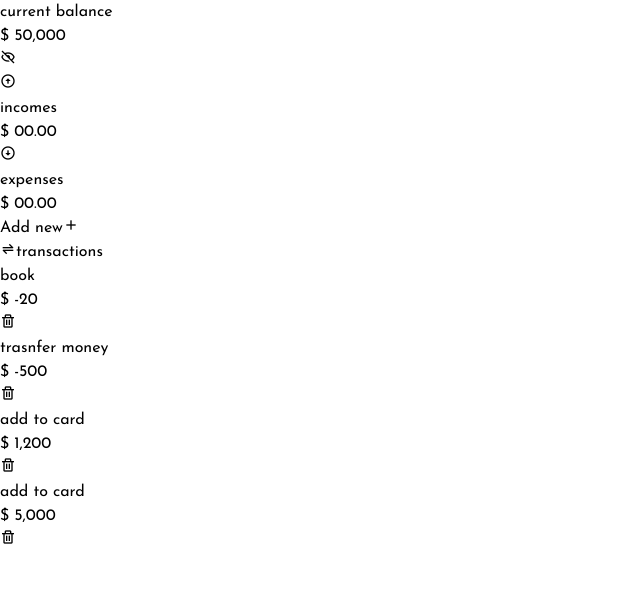
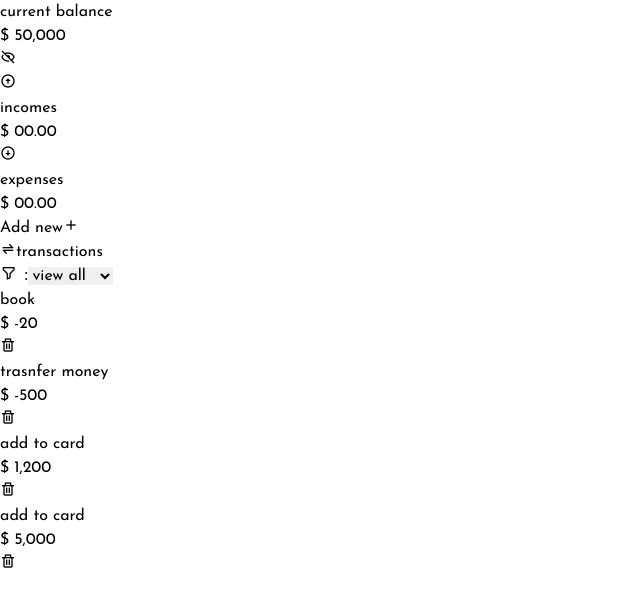
Before and after one commit to sadranafe/expense-tracker, a React (Vite) app: page / in a window 1280 px wide. Shown: the top 606 px of the page, without its empty margins (0-640 px from the left). Built offline with nearby package versions, Linux system fonts and the light colour scheme.

Commit message:
filter struture added to filteredTransaction.jsx and also import to expenseTracker.jsx

```diff
--- a/src/components/expenseTracker/expenseTracker.jsx
+++ b/src/components/expenseTracker/expenseTracker.jsx
@@ -1,6 +1,7 @@
 import { useState } from "react";
 import Transaction from "./transaction";
 import TransactionModal from "./transactionModal";
+import FilteredTransaction from "./filteredTransaction";
 
 const ExpenseTracker = () => {
 
@@ -86,6 +87,8 @@ const ExpenseTracker = () => {
                                 transactions
                             </p>
                         </div>
+
+                        <FilteredTransaction/>
                     </div>
                 </div>
 
--- a/src/components/expenseTracker/filteredTransaction.jsx
+++ b/src/components/expenseTracker/filteredTransaction.jsx
@@ -1,7 +1,16 @@
 const FilteredTransaction = () => {
     return (
         <>
-
+            <div>
+                <div>
+                    <i className="bx bx-filter-alt text-xl mr-3"> : </i>
+                    <select name="dropdown" id="dropdown" className='appearance-none outline-none bg-transparent cursor-pointer'>
+                        <option value="view all">view all</option>
+                        <option value="deposit">deposit</option>
+                        <option value="withdraw">withdraw</option>
+                    </select>
+                </div>
+            </div>
         </>
     );
 };
```
